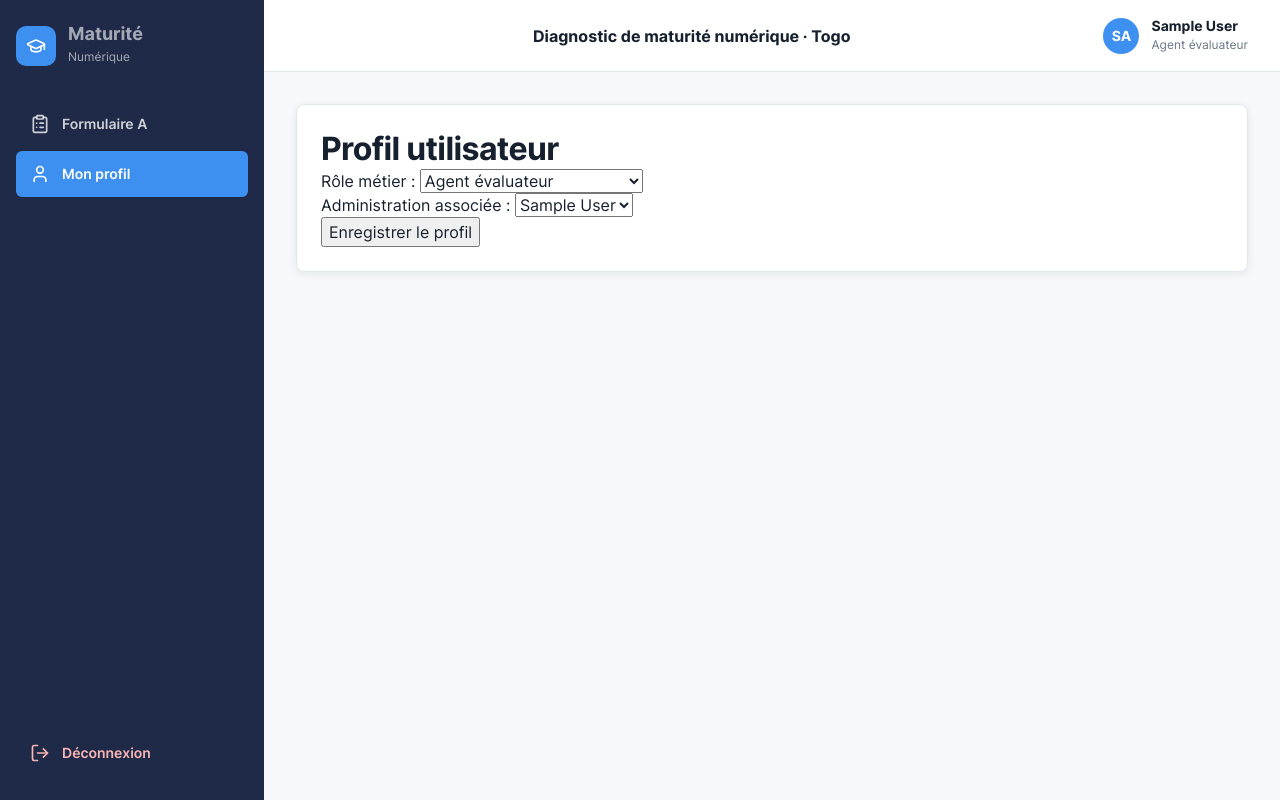
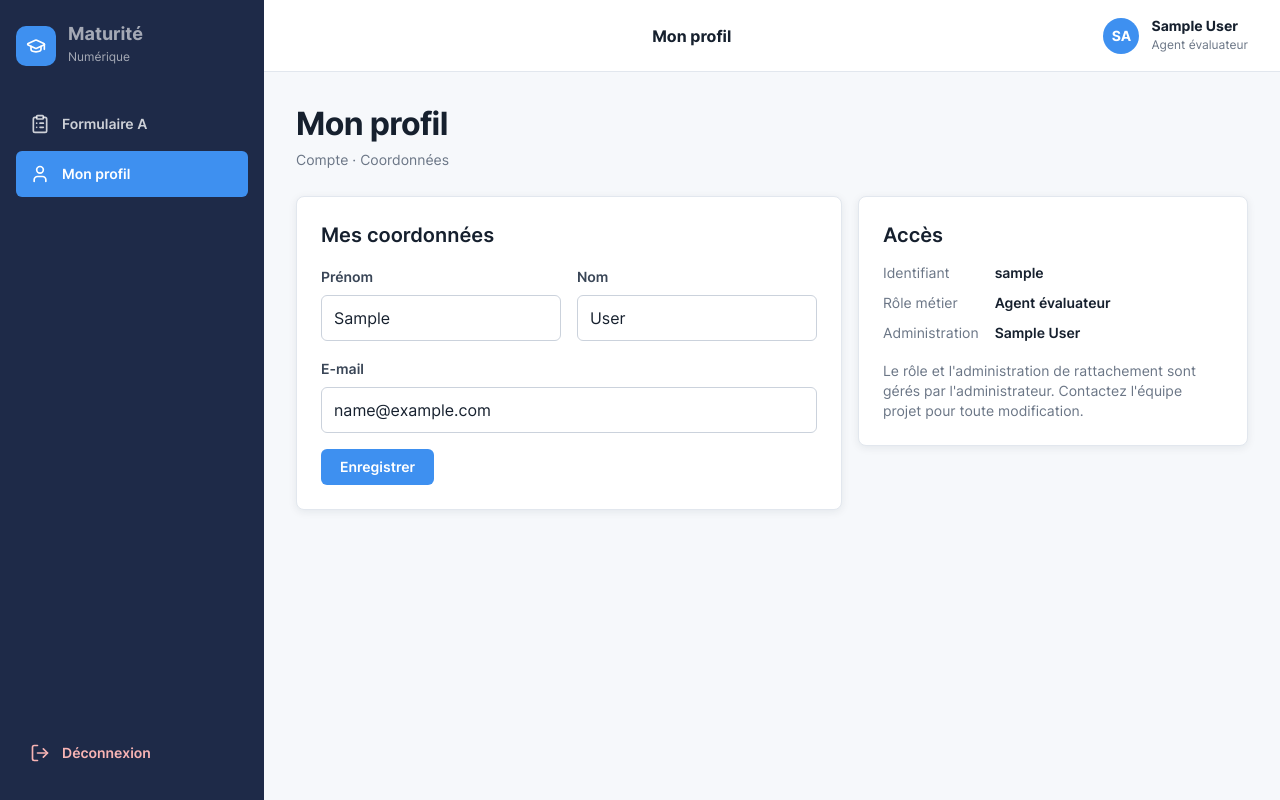
Before and after one commit to feliciadesouza/maturite_numerique, a Django app: page /profile/ in a window 1280 px wide. Run offline with Django 5.2, Linux system fonts and the light colour scheme; a user stored in the database is signed in; tables that the repository leaves empty hold one stand-in row (values such as "Sample post").

Commit message:
fix(roles): ferme l'escalade de privileges sur /profile/ + coherence nav
Coherence des roles - lot 1.

Securite
- `/profile/` n'expose plus `role` ni `administration` en champs
  editables : `ProfileForm` porte desormais sur les coordonnees du
  compte (prenom, nom, e-mail). Un utilisateur ne peut plus s'octroyer
  un role `dsi_decideur` ou `admin_contenu`. Le role et l'administration
  sont affiches en lecture seule (attribues par l'administrateur).
- La vue `profile` n'est plus `@role_required` (piege oeuf-poule : un
  compte sans role ne pouvait pas atteindre la page) : `@login_required`
  suffit ; apres enregistrement, redirection vers la page d'accueil du
  role au lieu de `dashboard` (403 pour un non-DSI).
- Page `core/profile.html` reconstruite avec le gabarit applicatif.

Navigation
- Ajout de « Mon profil » au menu du role `admin_contenu` (les 3 autres
  roles l'avaient deja).

Coherence donnees
- `_evaluation_en_cours` renseigne desormais aussi
  `version_formulaire_b` sur l'evaluation ouverte (le champ restait NULL,
  ce qui empechait toute logique sur la version B).

```diff
--- a/maturite_numerique/core/forms.py
+++ b/maturite_numerique/core/forms.py
@@ -1,4 +1,5 @@
 from django import forms
+from django.contrib.auth import get_user_model
 
 from .models import (
     Administration,
@@ -9,7 +10,6 @@ from .models import (
     Question,
     Reponse,
     TypeChamp,
-    Utilisateur,
 )
 
 
@@ -124,12 +124,19 @@ class AdministrationForm(forms.ModelForm):
 
 
 class ProfileForm(forms.ModelForm):
+    """Coordonnées de l'utilisateur.
+
+    Le rôle métier et l'administration de rattachement ne sont PAS modifiables
+    ici : ils sont attribués par l'administrateur (console Django). Les exposer
+    en libre-service permettrait à un compte de s'octroyer un rôle.
+    """
     class Meta:
-        model = Utilisateur
-        fields = ["role", "administration"]
+        model = get_user_model()
+        fields = ["first_name", "last_name", "email"]
         labels = {
-            "role": "Rôle métier",
-            "administration": "Administration associée",
+            "first_name": "Prénom",
+            "last_name": "Nom",
+            "email": "E-mail",
         }
 
 
--- a/maturite_numerique/core/templates/components/_sidebar.html
+++ b/maturite_numerique/core/templates/components/_sidebar.html
@@ -38,6 +38,8 @@
         {% include "components/_icon.html" with name="list" %}<span>Questions</span></a>
       <a href="{% url 'bo_versions' %}" class="{% if url_name == 'bo_versions' %}is-active{% endif %}">
         {% include "components/_icon.html" with name="history" %}<span>Versions</span></a>
+      <a href="{% url 'profile' %}" class="{% if url_name == 'profile' %}is-active{% endif %}">
+        {% include "components/_icon.html" with name="user" %}<span>Mon profil</span></a>
 
     {% else %}
       {# Superuser / profil non défini : accès de secours #}
--- a/maturite_numerique/core/templates/core/profile.html
+++ b/maturite_numerique/core/templates/core/profile.html
@@ -1,14 +1,59 @@
-{% extends 'core/base.html' %}
+{% extends "base_app.html" %}
 
-{% block title %}Profil - Maturité numérique{% endblock %}
+{% block title %}Mon profil{% endblock %}
+{% block topbar_title %}Mon profil{% endblock %}
 
 {% block content %}
-<div class="card">
-    <h1>Profil utilisateur</h1>
-    <form method="post">
-        {% csrf_token %}
-        {{ form.as_p }}
-        <button type="submit">Enregistrer le profil</button>
+<div class="page-head">
+  <h1>Mon profil</h1>
+  <p class="breadcrumb">Compte · Coordonnées</p>
+</div>
+
+<div class="grid" style="grid-template-columns: 1.4fr 1fr; gap: var(--sp-4); align-items: start;">
+  <div class="card">
+    <h3 style="margin-bottom: var(--sp-4);">Mes coordonnées</h3>
+    <form method="post" novalidate>
+      {% csrf_token %}
+      <div class="profile-names">
+        <div class="field">
+          <label for="{{ form.first_name.id_for_label }}">{{ form.first_name.label }}</label>
+          {{ form.first_name }}
+        </div>
+        <div class="field">
+          <label for="{{ form.last_name.id_for_label }}">{{ form.last_name.label }}</label>
+          {{ form.last_name }}
+        </div>
+      </div>
+      <div class="field">
+        <label for="{{ form.email.id_for_label }}">{{ form.email.label }}</label>
+        {{ form.email }}
+        {{ form.email.errors }}
+      </div>
+      <button type="submit" class="btn btn--primary">Enregistrer</button>
     </form>
+  </div>
+
+  <div class="card">
+    <h3 style="margin-bottom: var(--sp-3);">Accès</h3>
+    <dl class="profile-meta">
+      <dt>Identifiant</dt><dd>{{ user.username }}</dd>
+      <dt>Rôle métier</dt><dd>{{ profil.get_role_display|default:"Non attribué" }}</dd>
+      <dt>Administration</dt><dd>{{ profil.administration.nom|default:"Aucune" }}</dd>
+    </dl>
+    <p class="text-muted text-sm" style="margin-top: var(--sp-4);">
+      Le rôle et l'administration de rattachement sont gérés par l'administrateur.
+      Contactez l'équipe projet pour toute modification.</p>
+  </div>
 </div>
+
+<style>
+  .profile-names { display: grid; grid-template-columns: 1fr 1fr; gap: 0 var(--sp-4); }
+  .profile-meta { display: grid; grid-template-columns: auto 1fr; gap: 6px var(--sp-4); font-size: var(--fs-sm); }
+  .profile-meta dt { color: var(--text-muted); }
+  .profile-meta dd { font-weight: 600; }
+  @media (max-width: 860px) {
+    .page-head + .grid { grid-template-columns: 1fr; }
+    .profile-names { grid-template-columns: 1fr; }
+  }
+</style>
 {% endblock %}
--- a/maturite_numerique/core/views.py
+++ b/maturite_numerique/core/views.py
@@ -818,27 +818,30 @@ def rapport_administration(request, administration_id):
 
 
 @login_required
-@role_required("agent_evaluateur", "enqueteur", "dsi_decideur", "admin_contenu")
 def profile(request):
-    """Vue de profil utilisateur pour rattacher le compte Django au rôle métier."""
-    profile_obj, _ = Utilisateur.objects.get_or_create(user=request.user)
+    """Profil : coordonnées éditables par l'utilisateur ; rôle métier et
+    administration de rattachement en lecture seule (attribués par l'administrateur)."""
+    profil, _ = Utilisateur.objects.get_or_create(user=request.user)
 
     if request.method == "POST":
-        form = ProfileForm(request.POST, instance=profile_obj)
+        form = ProfileForm(request.POST, instance=request.user)
         if form.is_valid():
             form.save()
             messages.success(request, "Profil mis à jour.")
-            return redirect("dashboard")
+            return redirect(get_role_home_url(request.user) or "home")
     else:
-        form = ProfileForm(instance=profile_obj)
+        form = ProfileForm(instance=request.user)
 
-    return render(request, "core/profile.html", {"form": form})
+    return render(request, "core/profile.html", {"form": form, "profil": profil})
 
 
 def _evaluation_en_cours(administration, user):
     """Récupère (ou ouvre) l'évaluation en cours d'une administration."""
     version_a = VersionFormulaire.objects.filter(
         formulaire__code="A", est_active=True
+    ).first()
+    version_b = VersionFormulaire.objects.filter(
+        formulaire__code="B", est_active=True
     ).first()
     evaluation = (
         Evaluation.objects.filter(
@@ -851,12 +854,20 @@ def _evaluation_en_cours(administration, user):
         evaluation = Evaluation.objects.create(
             administration=administration,
             version_formulaire_a=version_a,
+            version_formulaire_b=version_b,
             cree_par=user,
             statut="en_cours",
         )
-    elif evaluation.version_formulaire_a_id is None and version_a:
-        evaluation.version_formulaire_a = version_a
-        evaluation.save(update_fields=["version_formulaire_a"])
+    else:
+        maj = []
+        if evaluation.version_formulaire_a_id is None and version_a:
+            evaluation.version_formulaire_a = version_a
+            maj.append("version_formulaire_a")
+        if evaluation.version_formulaire_b_id is None and version_b:
+            evaluation.version_formulaire_b = version_b
+            maj.append("version_formulaire_b")
+        if maj:
+            evaluation.save(update_fields=maj)
     return evaluation, version_a
 
 
```
